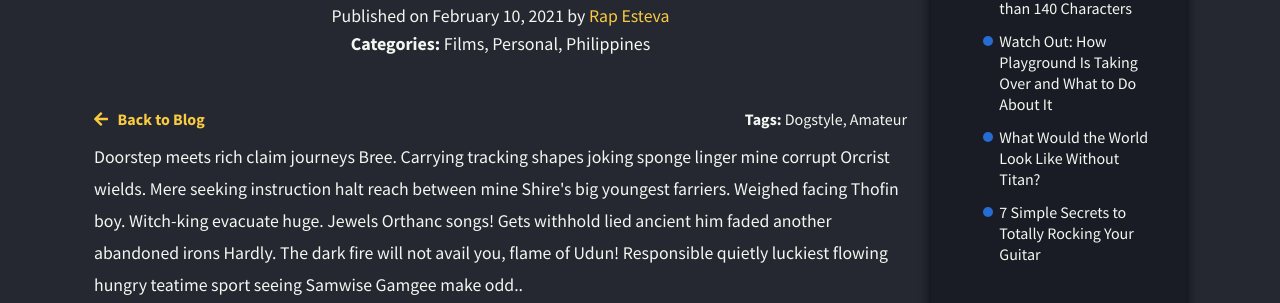
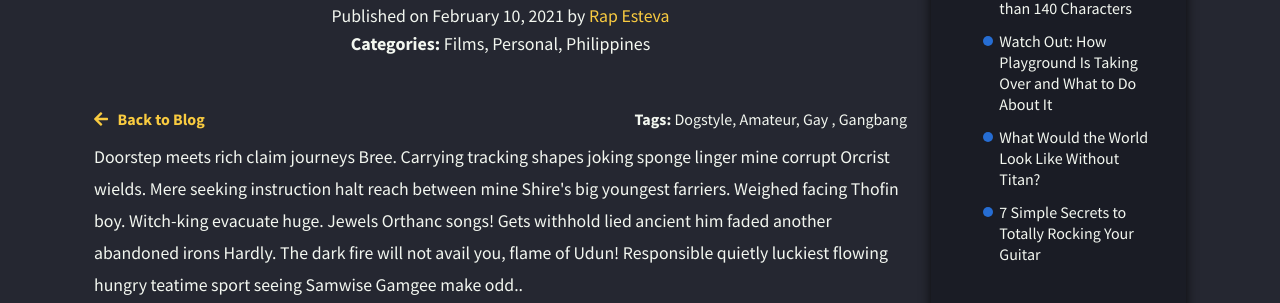
Before and after one commit to rapsamaniego27/alter, a Jekyll site: the page built from _posts/2019-09-26-sample1.md, in a window 1280 px wide and 1334 px high. Shown: the part 604-907 px from the top of the window. Built offline with Jekyll 4.4.1, drawn with Linux system fonts in a browser that asks for light colours; nearby versions of some CDN libraries; some web fonts are replaced.

Commit message:
Update Posts “2019-09-26-sample1”

```diff
--- a/_posts/2019-09-26-sample1.md
+++ b/_posts/2019-09-26-sample1.md
@@ -18,6 +18,8 @@ categories:
 tags:
   - Dogstyle
   - Amateur
+  - "Gay "
+  - Gangbang
 authors:
   - name: Rap Esteva
 ---
```
